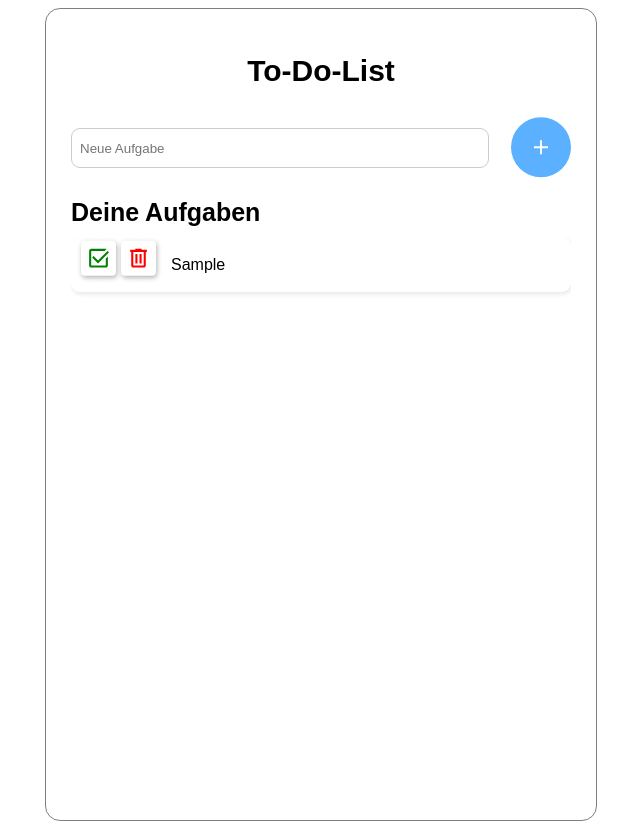
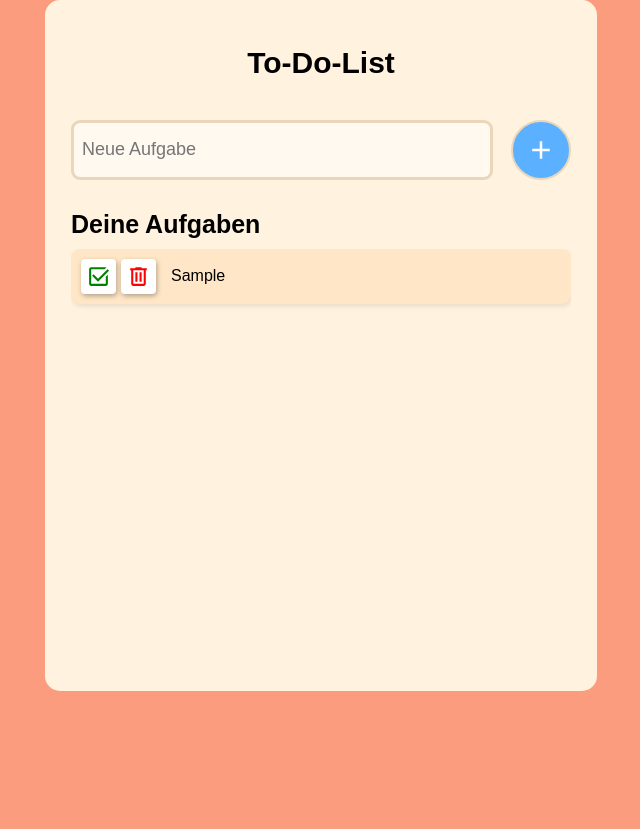
Before and after one commit to KummerLuca/Portfolio, a plain HTML site: page Portfolio/Projects/To_do_List/index.html in a window 1280 px wide. Both pictures are taken after typing "Sample" into the empty fields and a click on the button 860 px from the left and 147 px from the top of the page. Shown: the whole page, without its empty margins (319-959 px from the left). After the commit the page ends 800 px from the top, so only its background shows below. Drawn offline with Linux system fonts and the light colour scheme.

Commit message:
ToDoListe erweitert + in Portfolio eingepflegt

```diff
--- a/Portfolio/Projects/To_do_List/script.js
+++ b/Portfolio/Projects/To_do_List/script.js
@@ -10,54 +10,79 @@ form.addEventListener("submit", function (event) {
   const taskText = input.value.trim();
   if (taskText === "") return;
 
-  // Neues Listenelement erstellen
+  addTask(taskText);
+  saveToLocalStorage();
+  checkIfEmpty();
+  input.value="";
+  });
+
+
+  function addTask(taskText,isDone) {
     const li = document.createElement("li");
-
-  // Button-Container erstellen
     const buttonContainer = document.createElement("div");
     buttonContainer.classList.add("button-container");
 
-  // "Done"-Button erstellen
+
+    // Done Button erstellt
     const done = document.createElement("button");
     done.classList.add("done-button");
     done.innerHTML = `<svg xmlns="http://www.w3.org/2000/svg" height="24px" viewBox="0 -960 960 960" width="24px" fill="#FFFFFF"><path d="M200-120q-33 0-56.5-23.5T120-200v-560q0-33 23.5-56.5T200-840h560q8 0 15 1.5t14 4.5l-74 74H200v560h560v-266l80-80v346q0 33-23.5 56.5T760-120H200Zm261-160L235-506l56-56 170 170 367-367 57 55-424 424Z"/></svg>`;
     done.addEventListener("click", function () {
     li.classList.toggle("done");
+    saveToLocalStorage();
     });
 
-  // "Delete"-Button erstellen
+    //Delete Button erstellt
     const del = document.createElement("button");
     del.classList.add("delete-button");
     del.innerHTML = `<svg xmlns="http://www.w3.org/2000/svg" height="24px" viewBox="0 -960 960 960" width="24px" fill="#FFFFFF"><path d="M280-120q-33 0-56.5-23.5T200-200v-520h-40v-80h200v-40h240v40h200v80h-40v520q0 33-23.5 56.5T680-120H280Zm400-600H280v520h400v-520ZM360-280h80v-360h-80v360Zm160 0h80v-360h-80v360ZM280-720v520-520Z"/></svg>`;
     del.addEventListener("click", function () {
     li.remove();
+    saveToLocalStorage();
     checkIfEmpty();
     });
 
-
-  // Buttons zum Container hinzufügen
     buttonContainer.appendChild(done);
     buttonContainer.appendChild(del);
-
-  // Button-Container und Text zum Listenelement hinzufügen
-  li.appendChild(buttonContainer);
 
     const textp = document.createElement("p");
     textp.textContent = taskText;
     textp.classList.add("textp");
+
+    li.appendChild(buttonContainer);
     li.appendChild(textp);
+
+    if(isDone){
+      li.classList.add("done");
+    }
+    list.appendChild(li);
+    }
+
+  function saveToLocalStorage(){
+    const tasks = [];
+    document.querySelectorAll("li").forEach(li => {
+      const textElement = li.querySelector("p");
+      const text = textElement ? textElement.textContent : "";
+      const isDone = li.classList.contains("done");
+      if(text.trim() !== ""){
+        tasks.push({text, isDone})
+      }
+    });
+    localStorage.setItem("tasks", JSON.stringify(tasks));
+  }
+  function loadFromLocalStorage(){
+    const tasks = JSON.parse(localStorage.getItem("tasks")) || [];
+    tasks.forEach(task => {
+      addTask(task.text, task.isDone);
+    });
+  }
+  // Eingabefeld leeren
+  input.value = "";
 
 
 
-  // Listenelement zur Liste hinzufügen
-  list.appendChild(li);
-  checkIfEmpty();
-
-  // Eingabefeld leeren
-  input.value = "";
-});
-
 function checkIfEmpty(){
+  const emptyMessage = list.querySelector(".empty-message");
   if (list.children.length === 0){
     const emptyMessage = document.createElement("li");
     emptyMessage.textContent = "Du hast keine Aufgaben eingetragen";
@@ -71,4 +96,5 @@ function checkIfEmpty(){
   }
 }
 
+loadFromLocalStorage();
 checkIfEmpty();
--- a/Portfolio/Projects/To_do_List/styles.css
+++ b/Portfolio/Projects/To_do_List/styles.css
@@ -5,7 +5,8 @@ body{
     display: flex;
     justify-content: center;
     overflow: hidden;
-
+    background-color: #fb9c7e;
+    margin:auto;
 
 }
 
@@ -14,12 +15,14 @@ body{
     max-width: 500px;
     width: 100%;
     min-width: 300px;
-    height: 95vh;
-    border: 1px solid rgba(0, 0, 0, 0.5);
+    height: 80vh;
+    margin:auto;
     border-radius: 15px;
     display: flex;
     justify-content: center;
     overflow: hidden;
+    background:#fff3df;
+    align-self: center;
 
 }
 
@@ -36,7 +39,7 @@ h1{
     display: flex;
     justify-content: center;
     font-size: 30px;
-    font-weight: bold;
+    font-weight: 700;
     margin-bottom: 2%;
 }
 h2{
@@ -57,22 +60,12 @@ input{
     border-radius: 9px;
 }
 
-button{
-    display: flex;
-    justify-content: center;
-    width: 25%;
-    padding: 8px;
-    border: 1px solid #ccc;
-    border-radius: 9px;
-    background-color:
-}
-
 .input-wrapper{
     margin-top:30px;
     display: flex;
     flex-direction: row;
     justify-content: space-between;
-    height: 40px;
+    height: 60px;
 }
 
 input[type="text"]{
@@ -80,29 +73,35 @@ input[type="text"]{
     justify-content: center;
     width: 80%;
     padding: 8px;
-    border: 1px solid #ccc;
+    border: 3px solid #ead6bb;
+    background-color: rgba(255, 255, 255, 0.5);
     border-radius: 9px;
+    font-size: 18px;
 }
 
-button{
+button[type="submit"]{
     display:flex;
     justify-content: center;
     align-items: center;
     padding:8px;
     width: 60px;
     height: 60px;
-    transform:translate(-0%,  -18%);
     border-radius: 50%;
-    border: none;
+    border: 2px solid #ead6bb;
     background: rgb(91, 176, 255);
     font-size:18px;
     font-weight: 700;
-    transition: transform 0.2s ease-in-out;
+
+}
+button[type="submit"] svg{
+    width: 30px;
+    height: auto;
+    transition: all 0.2s ease-in-out;
 }
 
-button:hover{
-    transform: translate(-0%,  -18%) scale(1.1);
-
+button[type="submit"] svg:hover{
+    width: 40px;
+    height: auto;
 }
 
 #todo-list{
@@ -113,6 +112,13 @@ button:hover{
     margin-right: -px;
     list-style: none;
 }
+#todo-list li{
+    background-color: #ffe6c6;
+}
+
+#todo-list li:nth-child(even) {
+    background-color: #ffd9a8; /* Leichtes Grau, du kannst auch eine andere Farbe nehmen */
+  }
 
 #todo-list::-webkit-scrollbar{
     display: none;
@@ -136,13 +142,13 @@ button:hover{
     cursor: pointer;
     box-shadow: 1px 2px 5px rgba(0, 0, 0, 0.3);
     display: flex;
-    align-items: center;
+    align-items: stretch;
     justify-content: center;
     transition: transform 0.2s;
 }
 
 .button-container button:hover {
-    transform: scale(1.1);
+    transform: scale(1.01);
 }
 
 
```
Also changed, not shown: Portfolio/index.html (+6 -6 lines), Portfolio/Images/ToDoList.png (added). Lines whose indentation alone changed are shown as unchanged.
